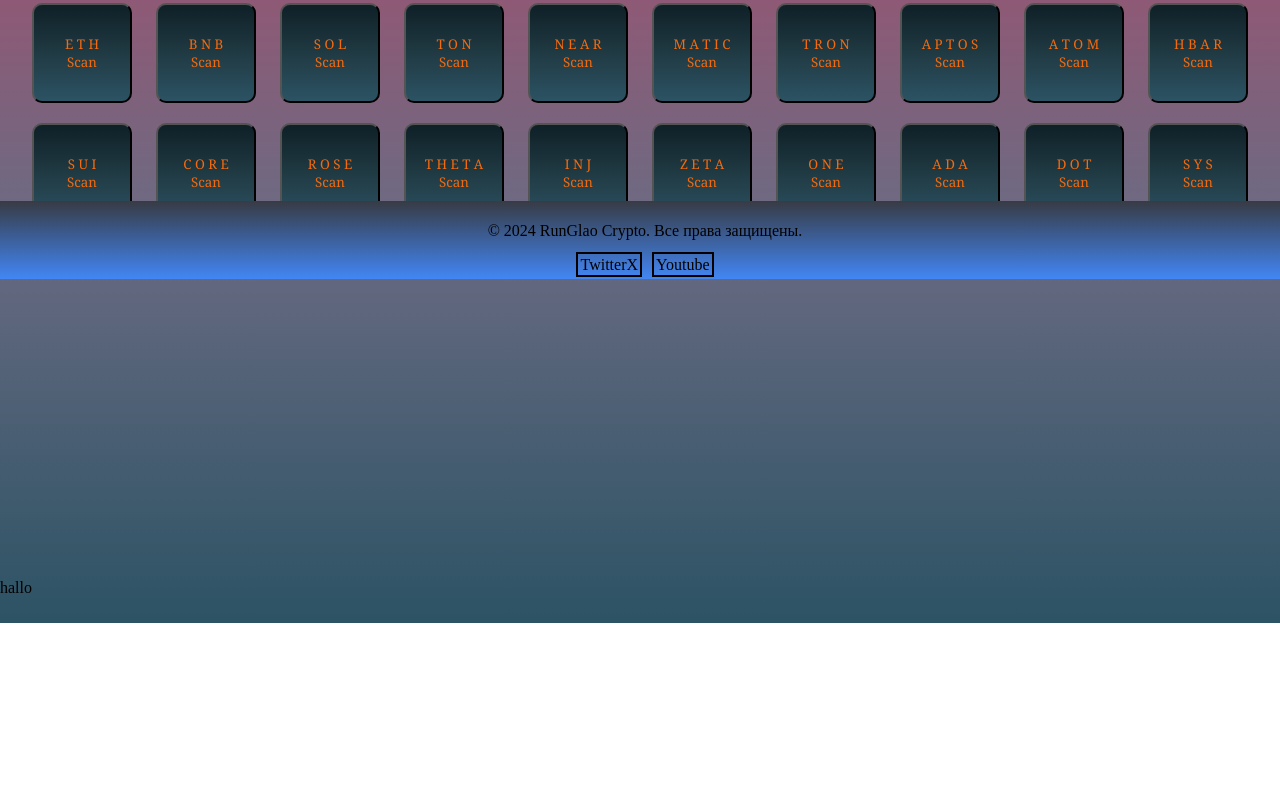
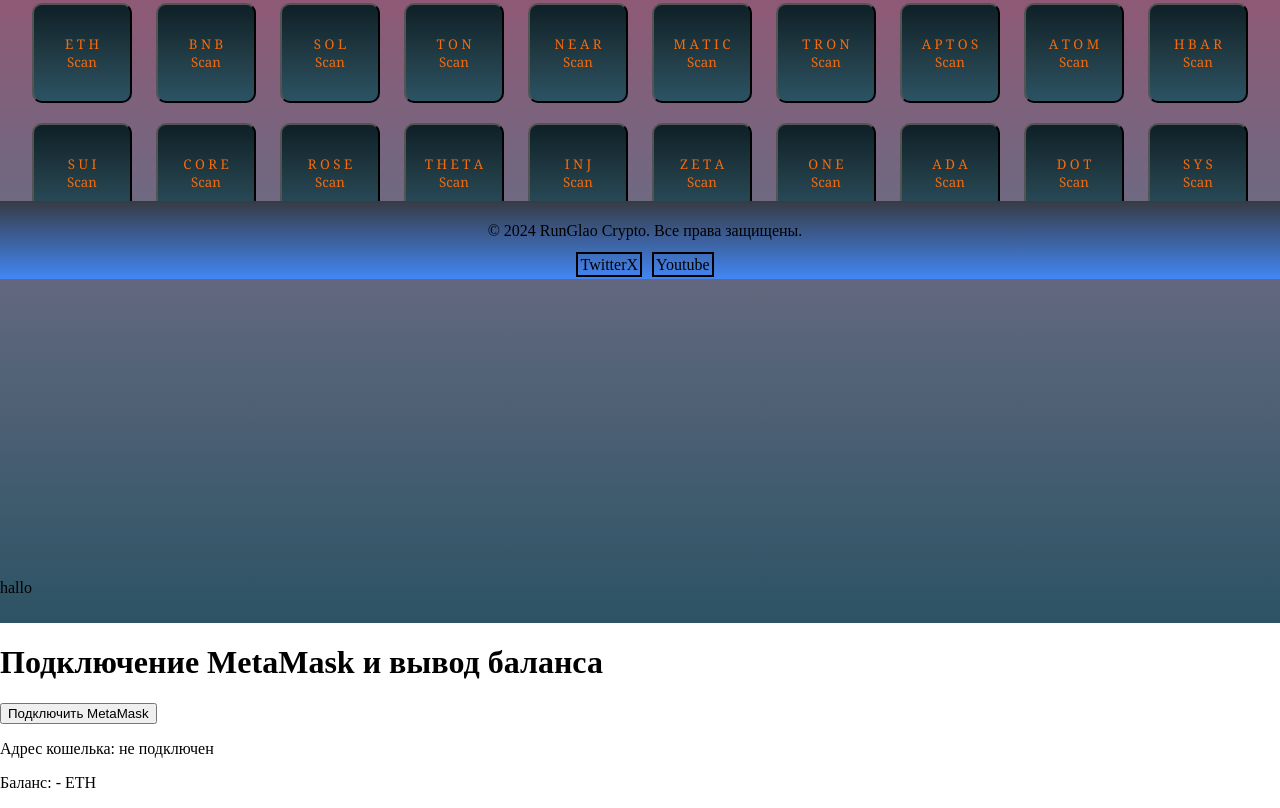
Before and after one commit to runglao/webik, a plain HTML site: page index.html in a window 1280 px wide. Shown: the part 521-1329 px from the top of the page. Before the commit the page ends 1144 px from the top, so only its background shows below. Drawn offline with Linux system fonts and the light colour scheme.

Commit message:
Update index.html

```diff
--- a/index.html
+++ b/index.html
@@ -79,6 +79,68 @@
 
 
 
+   <h1>Подключение MetaMask и вывод баланса</h1>
+
+    <!-- Кнопка для подключения MetaMask -->
+
+    <button onclick="connectMetaMask()">Подключить MetaMask</button>
+    <p id="walletAddress">Адрес кошелька: не подключен</p>
+    <p id="walletBalance">Баланс: - ETH</p>
+
+
+    <script>
+
+    let web3;
+let userAccount;
+
+// Подключение MetaMask и инициализация Web3
+async function connectMetaMask() {
+    if (typeof window.ethereum !== 'undefined') {
+        try {
+            // Запрашиваем доступ к аккаунтам MetaMask
+            await window.ethereum.request({ method: "eth_requestAccounts" });
+
+            // Инициализируем Web3
+            web3 = new Web3(window.ethereum);
+
+            // Получаем аккаунт пользователя
+            const accounts = await web3.eth.getAccounts();
+
+            if (accounts.length === 0) {
+                alert("Не удалось получить аккаунты. Проверьте настройки MetaMask.");
+                return;
+            }
+
+            userAccount = accounts[0];
+            document.getElementById("walletAddress").innerText = `Адрес кошелька: ${userAccount}`;
+
+            // Получаем и отображаем баланс
+            const balance = await web3.eth.getBalance(userAccount);
+            const balanceInEth = web3.utils.fromWei(balance, "ether");
+            document.getElementById("walletBalance").innerText = `Баланс: ${balanceInEth} ETH`;
+
+            alert("MetaMask успешно подключен!");
+        } catch (error) {
+            // Обрабатываем возможные ошибки
+            console.error("Ошибка при подключении MetaMask:", error);
+
+            if (error.code === 4001) {
+                alert("Отклонено пользователем. Пожалуйста, разрешите доступ.");
+            } else if (error.message.includes("eth_requestAccounts")) {
+                alert("Ошибка при запросе аккаунтов. Убедитесь, что MetaMask открыт.");
+            } else {
+                alert("Произошла ошибка при подключении MetaMask. Подробности в консоли.");
+            }
+        }
+    } else {
+        alert("MetaMask не установлен. Пожалуйста, установите MetaMask.");
+    }
+}
+
+
+    </script>
+
+
 
 </body>
 </html>
```
